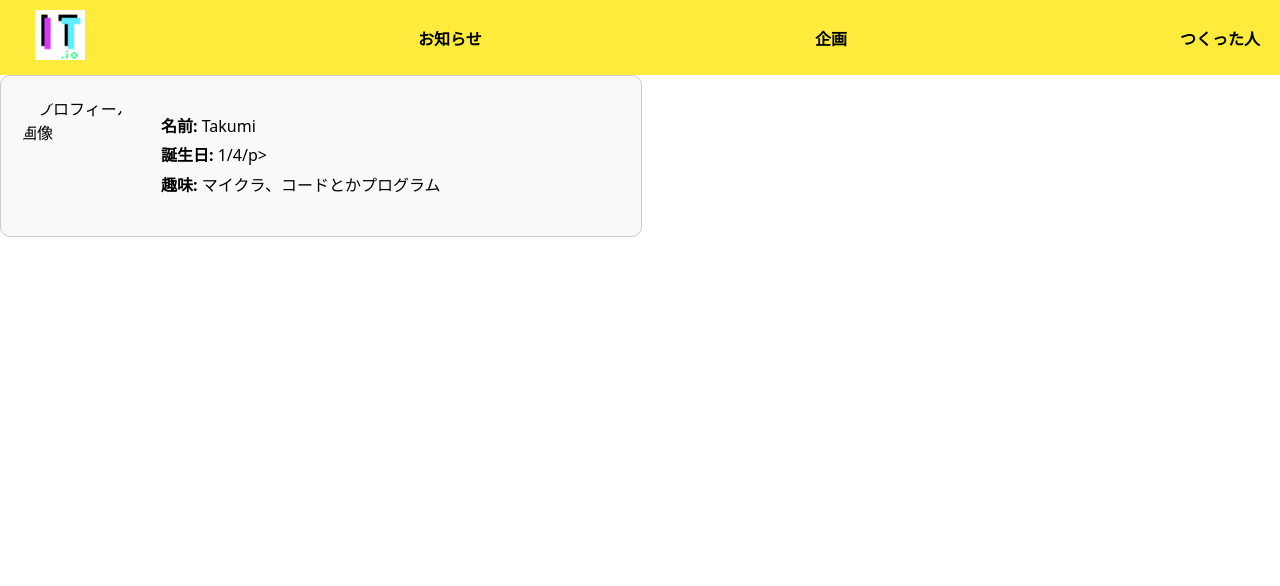
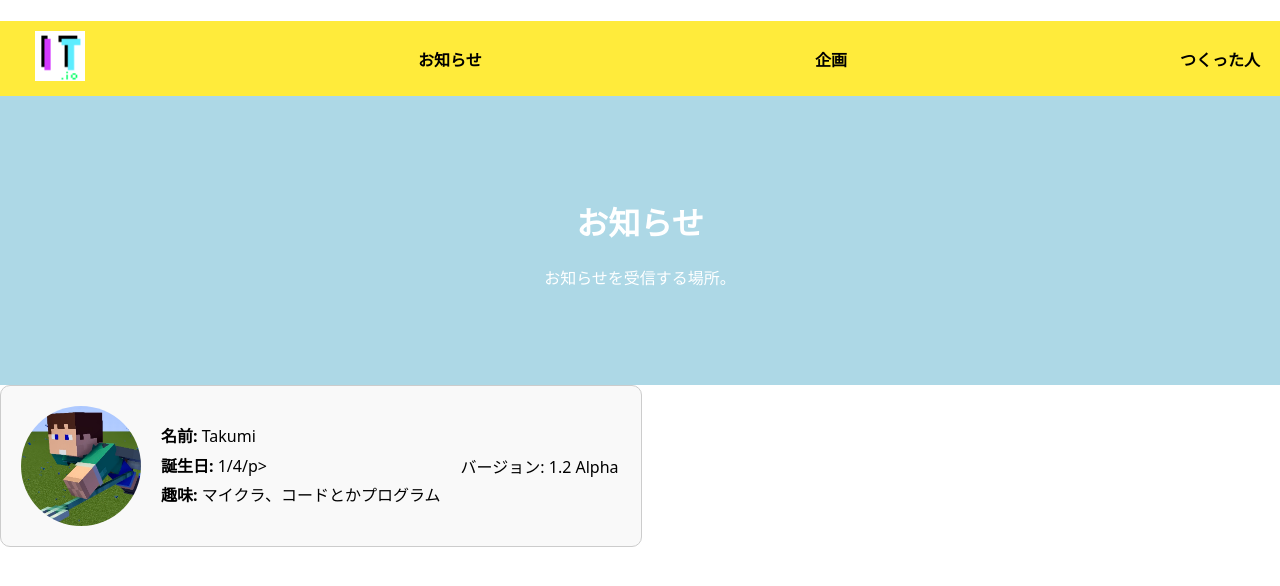
Before and after one commit to itnandemo-sites/creator, a plain HTML site: page index.html in a window 1280 px wide. Drawn offline with Linux system fonts and the light colour scheme.

Commit message:
Update index.html

```diff
--- a/index.html
+++ b/index.html
@@ -7,12 +7,19 @@
   <link rel="stylesheet" href="./style.css">
 </div>
 <body>
+  <h1></h1>
+</div>
+<body>
     <div class="top-links">
      <a href="https://itnandemo-sites.github.io/HOME">
     <img src="siteicon.ico" alt="ITなんでも！.net" width="50" height="50"></a>
     <a href="https://itnandemo-sites.github.io/ANOUNSE">お知らせ</a>
     <a href="https://itnandemo-sites.github.io/404notfont">企画</a>
     <a href="https://itnandemo-sites.github.io/creator">つくった人</a>
+  </div>
+   <div class="hero">
+    <h1>お知らせ</h1>
+    <p>お知らせを受信する場所。</p>
   </div>
   <style>
     .profile {
@@ -42,7 +49,7 @@
 <body>
   <div class="profile">
     <!-- 左側のプロフィール画像 -->
-    <img src="image/ts457san.png" alt="プロフィール画像">
+    <img src="ts457san.png" alt="プロフィール画像">
 
     <!-- 右側の詳細 -->
     <div class="profile-details">
@@ -50,6 +57,7 @@
       <p><strong>誕生日:</strong> 1/4/p>
       <p><strong>趣味:</strong> マイクラ、コードとかプログラム</p>
     </div>
+    <p>バージョン: 1.2 Alpha</p>
   </div>
 </body>
 </html>
```
